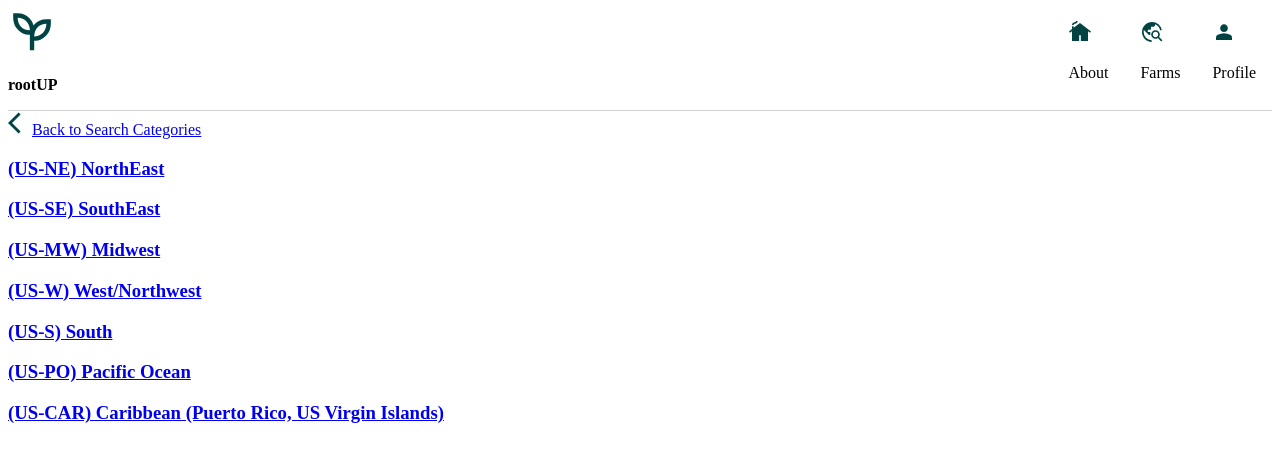
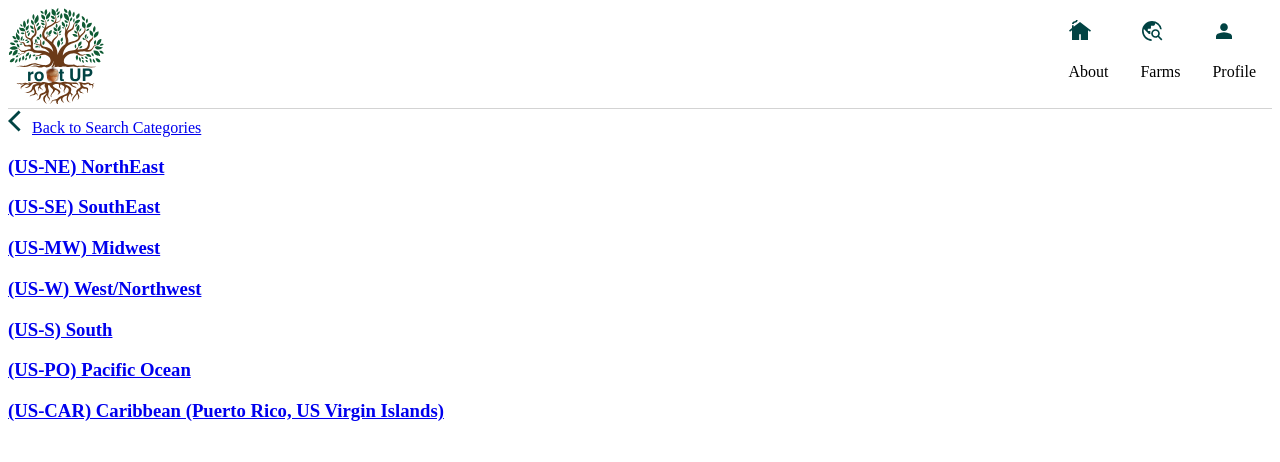
Before and after one commit to karimahcodes/clone-rootup-client, a React (Create React App) app: page /browse/regions in a window 1280 px wide. Shown: the top 462 px of the page. Built offline with nearby package versions, Linux system fonts and the light colour scheme.

Commit message:
update logo in header

```diff
--- a/src/Components/Header/Header.js
+++ b/src/Components/Header/Header.js
@@ -1,5 +1,5 @@
 import './Header.scss';
-import logoSrc from '../../assets/icons/leaf_icon.svg';
+import logoSrc from '../../assets/logo/rootUP-logo.svg';
 import homeSrc from '../../assets/icons/cottage_icon.svg';
 import searchSrc from '../../assets/icons/earth-search_icon.svg';
 import profileSrc from '../../assets/icons/person_icon.svg';
@@ -12,7 +12,6 @@ export default function Header(){
         <header className="header">
             <Link className="header__logo-link" to="/About">
                 <img className="header__logo" src={logoSrc}/>
-                <p className='header__logo-text'>rootUP</p>
             </Link>
             <nav className="header__nav">
                 <Link className="header__nav-link--about" to="/About">
--- a/src/Components/Header/Header.scss
+++ b/src/Components/Header/Header.scss
@@ -17,10 +17,11 @@
         // padding-top: 0;
         // border: red 2px solid;
     }
-    // &__logo{
-    //     // margin-bottom: 0;
-    //     // border: red 2px solid;
-    // }
+    &__logo{
+        height:6rem;
+        // margin-bottom: 0;
+        // border: red 2px solid;
+    }
 
     &__nav{
         display: flex;
```
Also changed, not shown: src/Pages/RegionsPage/RegionsPage.js (+0 -8 lines), src/assets/logo/rootUP-logo.svg (added).
